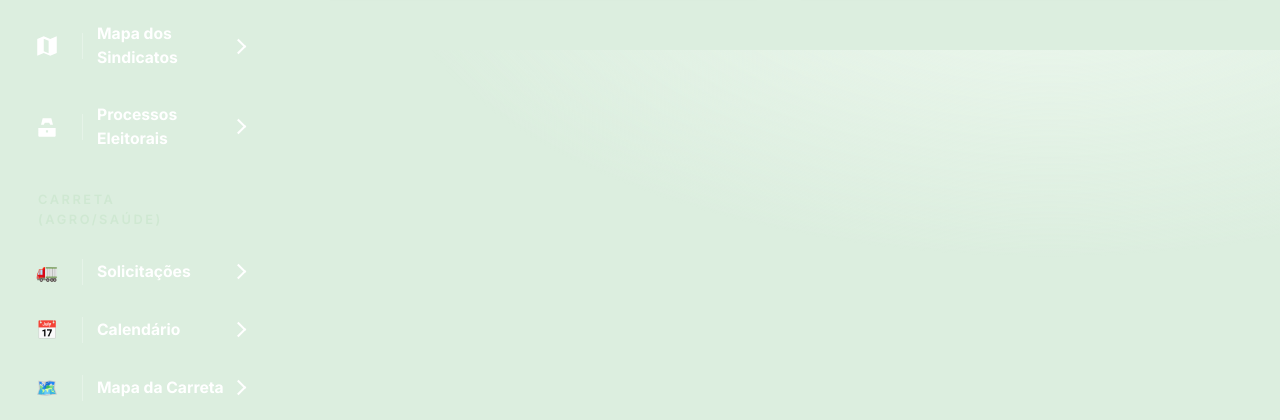
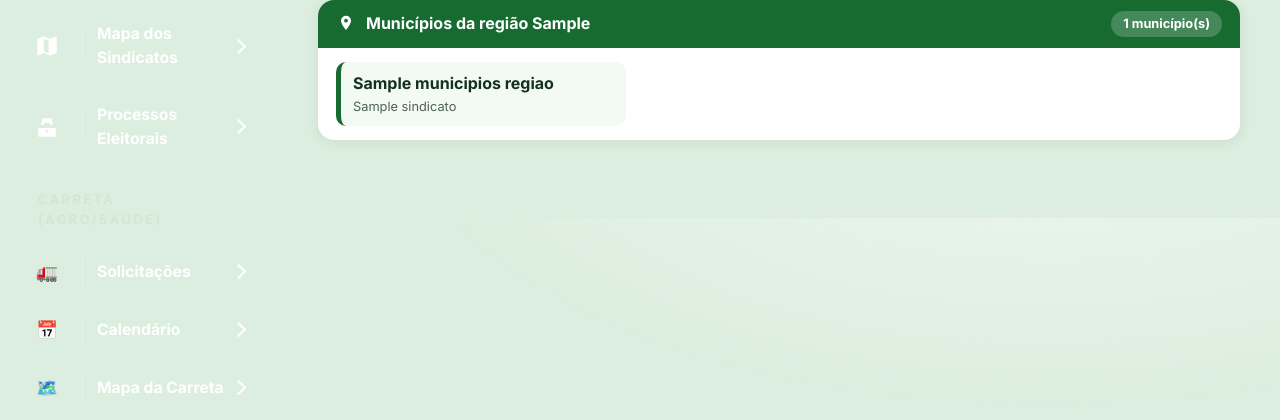
Before and after one commit to Ciiagro/adesoes_ps, a Flask app: template templates/admin_sindicatos_mapa.html in a window 1280 px wide. Shown: the part 997-1417 px from the top of the page. Run offline with Flask 3, Linux system fonts and the light colour scheme; the template is opened without the code that fills it: most values are stand-ins (such as "Sample title", 1, 10 or a date in 2020); parts of the project's set-up code (start-up, migrations or seed data) failed here and were passed over.

Commit message:
Mapa: listar municípios da região selecionada e permitir definir Região FAEC

```diff
--- a/app.py
+++ b/app.py
@@ -1452,9 +1452,16 @@ def admin_sindicatos_mapa():
     db = SessionLocal()
     regiao_filtro = request.args.get("regiao", "").strip()
     dados = sind.dados_mapa_sindicatos(db, regiao_filtro=regiao_filtro or None)
+    municipios_regiao = []
+    if regiao_filtro:
+        municipios_regiao = sorted(
+            sind.listar_municipios(db, regiao_faec=regiao_filtro),
+            key=lambda m: m.nome,
+        )
 
     return render_template(
         "admin_sindicatos_mapa.html",
+        municipios_regiao=municipios_regiao,
         pagina_ativa="mapa_sindicatos",
         apenas_sindicatos=(gestao_sindicato_logado() and not admin_logado()),
         dados_mapa=dados,
@@ -2004,6 +2011,7 @@ def admin_sindicato_editar(cod_ibge):
         pagina_ativa="sindicatos",
         municipio=municipio,
         sindicatos=sind.listar_sindicatos(db),
+        regioes_faec=sind.listar_regioes_faec(db),
         historico=sind.obter_historico(db, cod_ibge)[:8],
         apenas_sindicatos=True,
     )
--- a/templates/admin_sindicatos_mapa.html
+++ b/templates/admin_sindicatos_mapa.html
@@ -41,6 +41,15 @@
   .mp-filtro .btn-f:hover{background:#245530}
   .legenda-regioes{background:#fff;border:1px solid #E7EBDD;border-radius:999px;padding:11px 22px;margin:0 0 14px;box-shadow:0 1px 8px rgba(44,81,55,.06)}
   .legenda-regioes .item{font-size:.8rem;font-weight:500;color:#2d3a30}
+  .mr-painel{background:#fff;border-radius:16px;box-shadow:0 2px 12px rgba(44,81,55,.10);overflow:hidden;margin:14px 0}
+  .mr-painel .mr-topo{display:flex;align-items:center;gap:10px;background:#176B31;color:#fff;padding:11px 18px;font-weight:700}
+  .mr-painel .mr-topo .qt{margin-left:auto;background:rgba(255,255,255,.2);border-radius:999px;padding:3px 12px;font-size:.8rem}
+  .mr-lista{display:grid;grid-template-columns:repeat(auto-fill,minmax(250px,1fr));gap:8px;padding:14px 18px}
+  .mr-item{display:flex;flex-direction:column;gap:2px;padding:9px 12px;border-radius:10px;background:#F3F9F3;border-left:5px solid var(--cor,#176B31)}
+  .mr-item b{color:#14301E}
+  .mr-item span{font-size:.8rem;color:#4F6354}
+  .mr-item.sem{background:#FFF6E5;border-left-color:#E08A00}
+  .mr-item.sem span{color:#9A5B00;font-weight:600}
   .mapa-bloco .leaflet-tile-pane{filter:grayscale(.75) brightness(1.06) contrast(.92)}
   .mapa-bloco{background:#fff;border:1px solid #DDE6D8;border-radius:16px;padding:0;overflow:hidden;box-shadow:0 2px 12px rgba(44,81,55,.10)}
   .mapa-bloco h2{display:flex;align-items:center;gap:10px;margin:0 !important;padding:11px 18px;background:#1F4D2F;color:#fff;font-size:.95rem;font-weight:700;border:0;border-radius:0}
@@ -84,6 +93,26 @@
     <div id="mapa-regioes"></div>
   </div>
 </div>
+
+{% if regiao_filtro %}
+<div class="mr-painel">
+  <div class="mr-topo">
+    <svg viewBox="0 0 24 24" width="20" height="20" fill="#fff" aria-hidden="true"><path d="M12 2a6 6 0 0 0-6 6c0 4.500 6 11 6 11s6-6.500 6-11a6 6 0 0 0-6-6zm0 8.200A2.200 2.200 0 1 1 14.200 8 2.200 2.200 0 0 1 12 10.200z"/></svg>
+    Municípios da região {{ regiao_filtro }}
+    <span class="qt">{{ municipios_regiao|length }} município(s)</span>
+  </div>
+  <div class="mr-lista">
+    {% for m in municipios_regiao %}
+    <div class="mr-item {{ '' if m.sindicato else 'sem' }}" style="--cor:{{ dados_mapa.cor_por_regiao.get(regiao_filtro, '#176B31') }}">
+      <b>{{ m.nome }}</b>
+      <span>{{ m.sindicato.nome if m.sindicato else 'Sem sindicato' }}</span>
+    </div>
+    {% else %}
+    <p class="vazio">Nenhum município cadastrado nesta região.</p>
+    {% endfor %}
+  </div>
+</div>
+{% endif %}
 
 {% if not dados_mapa.sindicatos %}
 <p class="vazio" style="margin-top:14px;">
```
Also changed, not shown: sindicatos_admin.py (+15 -0 lines), templates/admin_sindicato_editar.html (+15 -1 lines).
